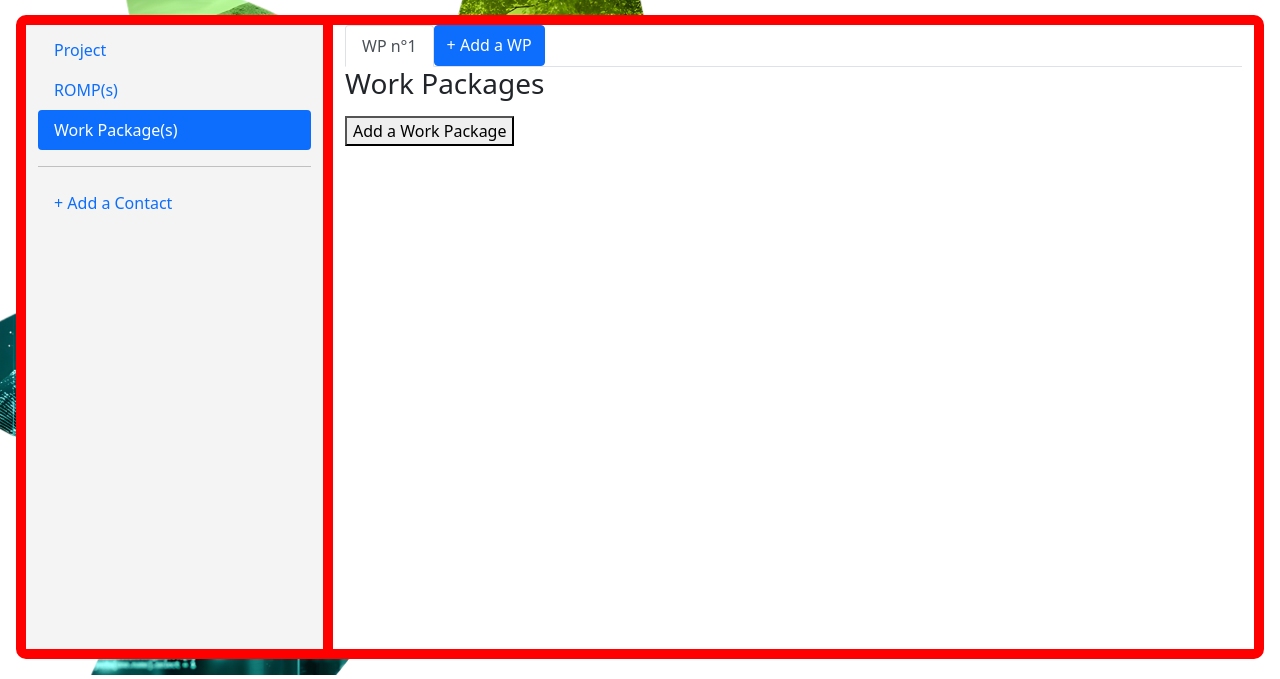
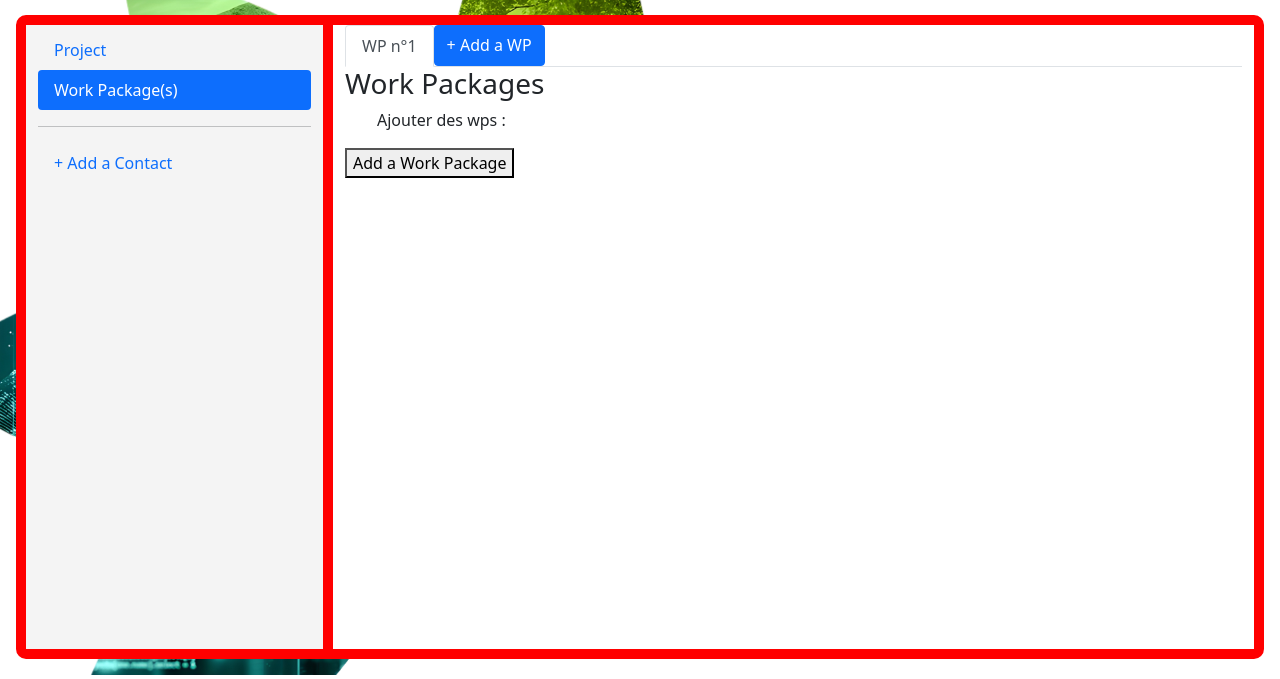
Before and after one commit to erwannSuard/dmp3, a Symfony app: template templates/project/index.html.twig in a window 1280 px wide, after a click on "Work Package(s)". Shown: the part 121-800 px from the top of the page. Run offline with Twig, Linux system fonts and the light colour scheme; the template is opened without the code that fills it, so the values that code supplies are empty; form fields are guessed from the names that the template uses; some libraries are stand-ins or nearby versions.

Commit message:
-romp + wp(sans les tabs pour l'instant)

```diff
--- a/docker/docker-compose.yml
+++ b/docker/docker-compose.yml
@@ -16,6 +16,7 @@ services:
 ###< doctrine/doctrine-bundle ###
   app:
     image: 8c3aeed445d44b3f0bcdfeca1a90fbca14e85165cf0f509675f7ac04866927b8
+    build: /docker
     ports:
       - "8080:80"
     environment:
--- a/templates/project/index.html.twig
+++ b/templates/project/index.html.twig
@@ -28,7 +28,7 @@
             <div class="col-3" style="min-height: 78vh; background-color: #F4F4F4; border-right: solid 10px red; padding-top: 5px;">
                 <div class="nav flex-column nav-pills" id="v-pills-tab" role="tablist" aria-orientation="vertical">
                     <a class="nav-link active" id="v-pills-project-tab" data-toggle="pill" href="#v-pills-project" role="tab" aria-controls="v-pills-project" aria-selected="true">Project</a>
-                    <a class="nav-link" id="v-pills-romp-tab" data-toggle="pill" href="#v-pills-romp" role="tab" aria-controls="v-pills-romp" aria-selected="false">ROMP(s)</a>
+{#                    <a class="nav-link" id="v-pills-romp-tab" data-toggle="pill" href="#v-pills-romp" role="tab" aria-controls="v-pills-romp" aria-selected="false">ROMP(s)</a>#}
                     <a class="nav-link" id="v-pills-wp-tab" data-toggle="pill" href="#v-pills-wp" role="tab" aria-controls="v-pills-wp" aria-selected="false">Work Package(s)</a>
                     <hr>
                     <a class="nav-link" id="v-pills-contact-tab" data-toggle="pill" href="#v-pills-contact" role="tab" aria-controls="v-pills-contact" aria-selected="false">+ Add a Contact</a>
@@ -61,35 +61,35 @@
                         <div class="flex"><a href="#v-pills-romp"></a></div>
                     </div>
 
-                    <div class="tab-pane fade" id="v-pills-romp" role="tabpanel" aria-labelledby="v-pills-romp-tab" data-controller="tabs" data-tabs-name-value="ROMP">
-                        <h3>ROMP : </h3>
-                        <p class="text-muted">Fields marked with an <span style="color: red">*</span> are mandatory</p>
-                        <nav>
-                            <div class="nav nav-tabs" id="nav-tab-romp" role="tablist" data-tabs-target="links">
-                                <a class="nav-item nav-link active" id="nav-romp-1-tab" data-toggle="tab" href="#nav-romp-1" role="tab" aria-controls="nav-romp-1" aria-selected="true">ROMP n°1</a>
-                                <button type="button" class="nav-item btn btn-primary" id="btnAddRomp" value="romp" data-tabs-target="button" data-action="tabs#openDialog">+ Add a ROMP</button>
-                            </div>
-                        </nav>
-                        <div class="tab-content" id="nav-tabContent-romp" data-tabs-target="content">
-                            <div class="tab-pane fade show active" id="nav-romp-1" role="tabpanel" aria-labelledby="nav-romp-1-tab">
+{#                    <div class="tab-pane fade" id="v-pills-romp" role="tabpanel" aria-labelledby="v-pills-romp-tab" data-controller="tabs" data-tabs-name-value="ROMP">#}
+{#                        <h3>ROMP : </h3>#}
+{#                        <p class="text-muted">Fields marked with an <span style="color: red">*</span> are mandatory</p>#}
+{#                        <nav>#}
+{#                            <div class="nav nav-tabs" id="nav-tab-romp" role="tablist" data-tabs-target="links">#}
+{#                                <a class="nav-item nav-link active" id="nav-romp-1-tab" data-toggle="tab" href="#nav-romp-1" role="tab" aria-controls="nav-romp-1" aria-selected="true">ROMP n°1</a>#}
+{#                                <button type="button" class="nav-item btn btn-primary" id="btnAddRomp" value="romp" data-tabs-target="button" data-action="tabs#openDialog">+ Add a ROMP</button>#}
+{#                            </div>#}
+{#                        </nav>#}
+{#                        <div class="tab-content" id="nav-tabContent-romp" data-tabs-target="content">#}
+{#                            <div class="tab-pane fade show active" id="nav-romp-1" role="tabpanel" aria-labelledby="nav-romp-1-tab">#}
 
-                                <fieldset class="row">
-                                    <div class="col-6">
-                                        {{form_row(formProject.romp.vars.prototype.submissionDate)}}
-                                        <div class="mt-3">{{form_row(formProject.romp.vars.prototype.versionRomp)}}</div>
-                                        <div class="mt-3">{{form_row(formProject.romp.vars.prototype.deliverable)}}</div>
-                                    </div>
+{#                                <fieldset class="row">#}
+{#                                    <div class="col-6">#}
+{#                                        {{form_row(formProject.romp.vars.prototype.submissionDate)}}#}
+{#                                        <div class="mt-3">{{form_row(formProject.romp.vars.prototype.versionRomp)}}</div>#}
+{#                                        <div class="mt-3">{{form_row(formProject.romp.vars.prototype.deliverable)}}</div>#}
+{#                                    </div>#}
 
-                                    <div class="col-6">
-                                        <div class="mt-6">{{form_row(formProject.romp.vars.prototype.licenceRomp)}}</div>
-                                        <div class="mt-3">{{form_row(formProject.romp.vars.prototype.ethicalIssues)}}</div>
-                                        <div class="mt-3">{{form_row(formProject.romp.vars.prototype.contactRomp)}}</div>
-                                    </div>
-                                </fieldset>
-                            </div>
-                        </div>
-                        <button class="btn-primary rounded" style="margin-top: 10px;">Next</button>
-                    </div>
+{#                                    <div class="col-6">#}
+{#                                        <div class="mt-6">{{form_row(formProject.romp.vars.prototype.licenceRomp)}}</div>#}
+{#                                        <div class="mt-3">{{form_row(formProject.romp.vars.prototype.ethicalIssues)}}</div>#}
+{#                                        <div class="mt-3">{{form_row(formProject.romp.vars.prototype.contactRomp)}}</div>#}
+{#                                    </div>#}
+{#                                </fieldset>#}
+{#                            </div>#}
+{#                        </div>#}
+{#                        <button class="btn-primary rounded" style="margin-top: 10px;">Next</button>#}
+{#                    </div>#}
 
                     <div class="tab-pane fade" id="v-pills-wp" role="tabpanel" aria-labelledby="v-pills-wp-tab" data-controller="tabs" data-tabs-name-value="WP">
                         <nav>
@@ -100,13 +100,13 @@
                         </nav>
                         <div class="tab-content" id="nav-tabContent-wp" data-tabs-target="content">
                             <div class="tab-pane fade show active" id="nav-wp-1" role="tabpanel" aria-labelledby="nav-wp-1-tab">
+
                                 <h3>Work Packages</h3>
-                                <ul class="idRefProject"
-                                         Ajouter des wps :
+                                    <ul class="idRefProject" id="wpHolder"
 
                                         data-index="{{ formProject.idRefProject|length > 0 ? formProject.idRefProject|last.vars.idRefProject + 1 : 0 }}"
                                         data-prototype="{{ form_widget(formProject.idRefProject.vars.prototype)|e('html_attr') }}"
-                                >
+                                    >     Ajouter des wps :
                                         {% for wp in formProject.idRefProject %}
                                             <li>
                                                 <fieldset>
@@ -117,10 +117,10 @@
                                         {% endfor %}
                                     </ul>
 
+                                {# Bouton ajout WP #}
                                 <button type="button" class="add_item_link" data-collection-holder-class="idRefProject">
                                 Add a Work Package
                                 </button>
-                                {{ form_end(formProject) }}
                             </div>
                         </div>
                     </div>
@@ -250,32 +250,32 @@ li {
 
 
 <script>
-//Formulaire de contact
-var formContact = document.getElementById('contact');
-//Formulaire de projet
-var formProject = document.getElementById('project');
-// Les cacher ou non
-const showContactForm = (e) => {
-    formContact.classList.toggle('cache');
-    formProject.classList.toggle('cache');
-}
-
-var test = formProject.childNode;
-console.log(test);
-formContact.classList.add('cache');
-document.querySelectorAll('contact').forEach(button => {
-    button.addEventListener('click', showContactForm)
-});
-
-document.querySelectorAll('.btn').forEach(btn => {
-        btn.addEventListener('click', showContactForm)
-    });
+// //Formulaire de contact
+// var formContact = document.getElementById('contact');
+// //Formulaire de projet
+// var formProject = document.getElementById('project');
+// // Les cacher ou non
+// const showContactForm = (e) => {
+//     formContact.classList.toggle('cache');
+//     formProject.classList.toggle('cache');
+// }
+//
+// var test = formProject.childNode;
+// console.log(test);
+// formContact.classList.add('cache');
+// document.querySelectorAll('contact').forEach(button => {
+//     button.addEventListener('click', showContactForm)
+// });
+//
+// document.querySelectorAll('.btn').forEach(btn => {
+//         btn.addEventListener('click', showContactForm)
+//     });
 
 
 
 //Ajouter Work Packages
-const addFormToCollection = (e) => {
-    const collectionHolder = document.querySelector('.' + e.currentTarget.dataset.collectionHolderClass);
+const addFormToCollection = () => {
+    const collectionHolder = document.querySelector("#wpHolder");
 
     const item = document.createElement('li');
 
@@ -293,11 +293,16 @@ const addFormToCollection = (e) => {
 }
     $(".add_item_link").on("click", () => {
         console.log("click btn wp")
+        console.log(e)
+
         addFormToCollection();
     })
     //onClick
     document.querySelectorAll('.add_item_link').forEach(btn => {
-        btn.addEventListener('click', addFormToCollection)
+        btn.addEventListener('click', () => {
+            console.log("btn click wp");
+            addFormToCollection();
+        })
     });
 </script>
 {% endblock %}
--- a/templates/test.html.twig
+++ b/templates/test.html.twig
@@ -15,7 +15,7 @@
             <div class="container-fluid" style="background: #ffffff;padding-top: 10px;padding-bottom: 10px;">
                 <div class="row">
                     <div class="col-md-1 col-lg-3 col-xl-3 col-xxl-3 d-flex d-sm-flex d-md-flex d-xxl-flex justify-content-center align-items-center justify-content-sm-center align-items-sm-center justify-content-md-center align-items-md-center justify-content-xxl-center align-items-xxl-center">
-                        <a href="{{ path('homepage') }}"><img src="{{ asset('build/images/logo_F-E.png') }}" style="width: 50px;margin-top: 10px;margin-bottom: 10px;"></a>
+                        <a href="{{ path('logout') }}"><img src="{{ asset('build/images/logo_F-E.png') }}" style="width: 50px;margin-top: 10px;margin-bottom: 10px;"></a>
                     </div>
                     <div class="col-md-7 col-lg-6 col-xxl-6 d-flex d-sm-flex d-xxl-flex justify-content-center align-items-center justify-content-sm-center align-items-sm-center justify-content-xxl-center">
                         <img src="{{ asset('build/images/text_F-E.png') }}" style="max-width: 400px;width: 100%;">
```
Also changed, not shown: assets/app.js (line endings or trailing spaces), package-lock.json, 1 other file. Lines whose indentation alone changed are shown as unchanged.
